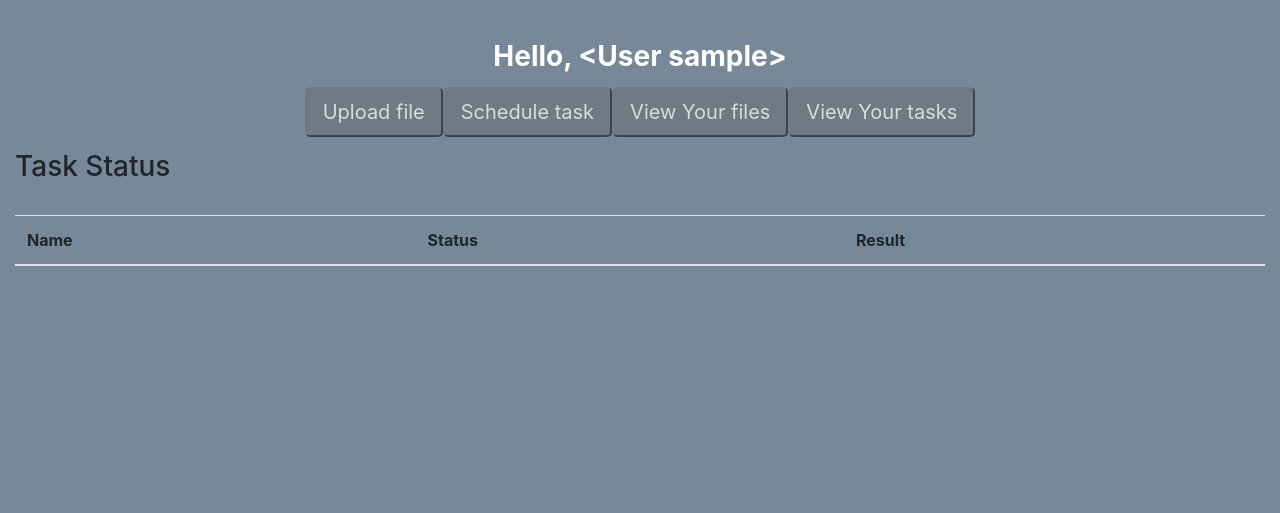
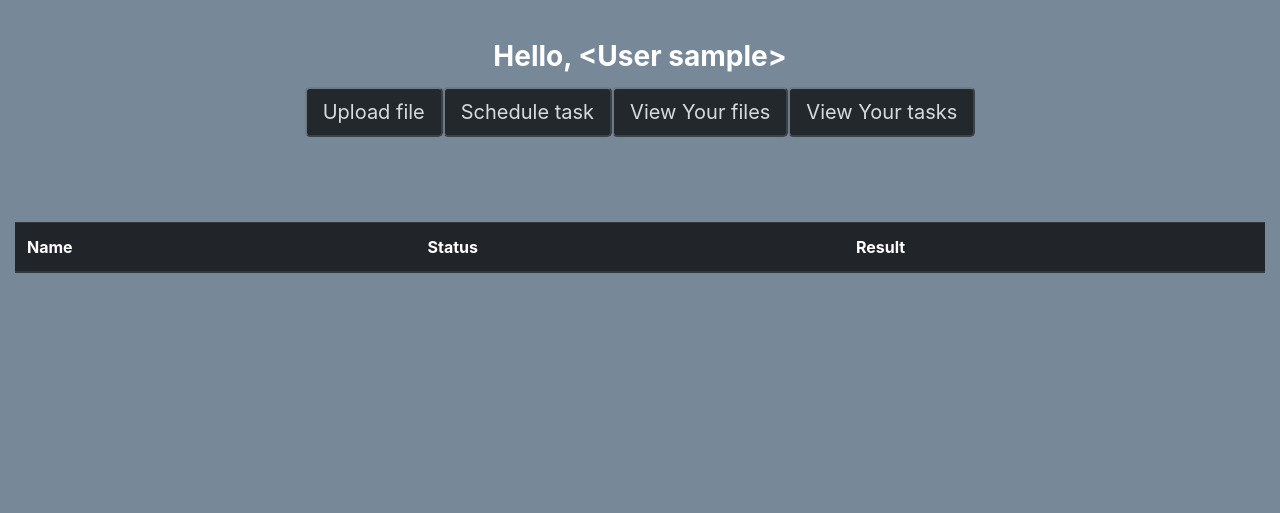
Before and after one commit to kuras120/DistributedFlask, a Flask app: template Project/Client/templates/userPanel.html in a window 1280 px wide. Shown: the part 80-593 px from the top of the page. Run offline with Flask 2, Linux system fonts and the light colour scheme; tables that the repository leaves empty hold one stand-in row (values such as "Sample post"); the template is opened without the code that fills it: values that come from a table or form of the project are taken from there, most other values are stand-ins (such as "Sample title", 1, 10 or a date in 2020); lists and menus that the app fills with data are empty; parts of the project's set-up code (start-up, migrations or seed data) failed here and were passed over; some libraries are stand-ins or nearby versions.

Commit message:
table change

```diff
--- a/Project/Client/static/css/main-styles.css
+++ b/Project/Client/static/css/main-styles.css
@@ -87,7 +87,13 @@ body {
 #fileInformation {
     width: 100%;
 }
-
+	.li-options
+	{background-color: black}
+	.li-options:hover
+	{
+		color: white;
+		transform:scale(1.07,1.07);
+	}
 footer {
     color: white;
     background-color: rgb(29, 29, 29);
--- a/Project/Client/templates/userPanel.html
+++ b/Project/Client/templates/userPanel.html
@@ -154,13 +154,6 @@
             </div>
         </div>
     </div>
-<style>
-	.li-options:hover
-	{
-		color: white;
-		transform:scale(1.07,1.07);
-	}
-</style>
     <div id="sub-menu" class="btn-group btn-group-lg row">
         <ul class="col-12 list-inline d-flex align-items-center justify-content-center"style="opacity: .7">
             <button href="#" data-toggle="modal" data-target="#fileUploaderModal" class="btn-lg btn-secondary li-options">Upload file</button>
@@ -171,20 +164,21 @@
     </div>
     <div class="row flex-column flex-grow-1 py-2" style="min-height: 100px;">
         <div class="col-12">
-            <h3>Task Status</h3>
             <br>
-            <table class="table">
+            <br>
+            <br>
+            <table class="table table-dark">
   <thead>
     <tr>
-                        <th style="display: none">ID</th>
-                        <th>Name</th>
-                        <th>Status</th>
-                        <th>Result</th>
+      <th scope="col">Name</th>
+      <th scope="col">Status</th>
+      <th scope="col">Result</th>
     </tr>
   </thead>
   <tbody id="tasks">
   </tbody>
 </table>
+
         </div>
     </div>
 {% endblock %}
```
Lines whose indentation alone changed are shown as unchanged.
